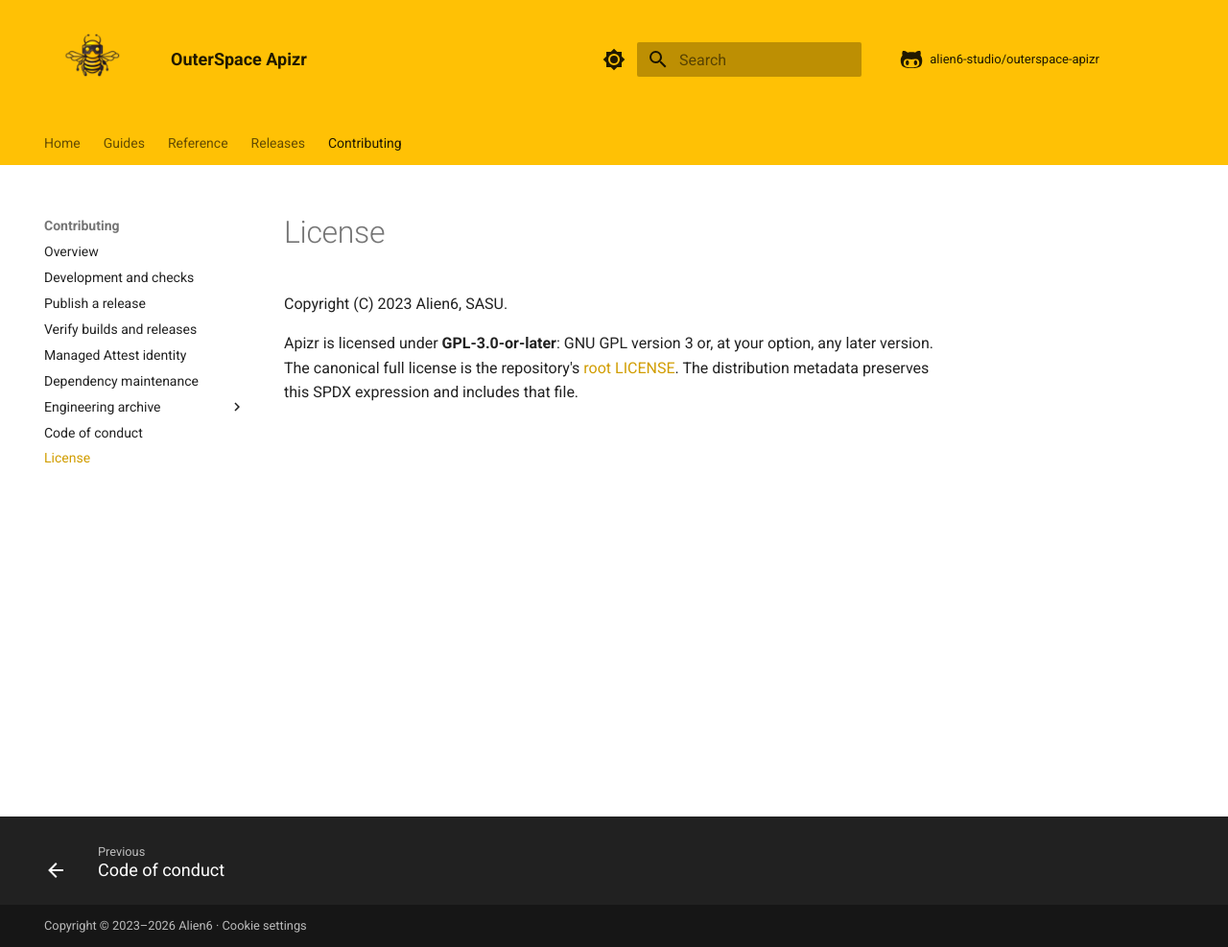
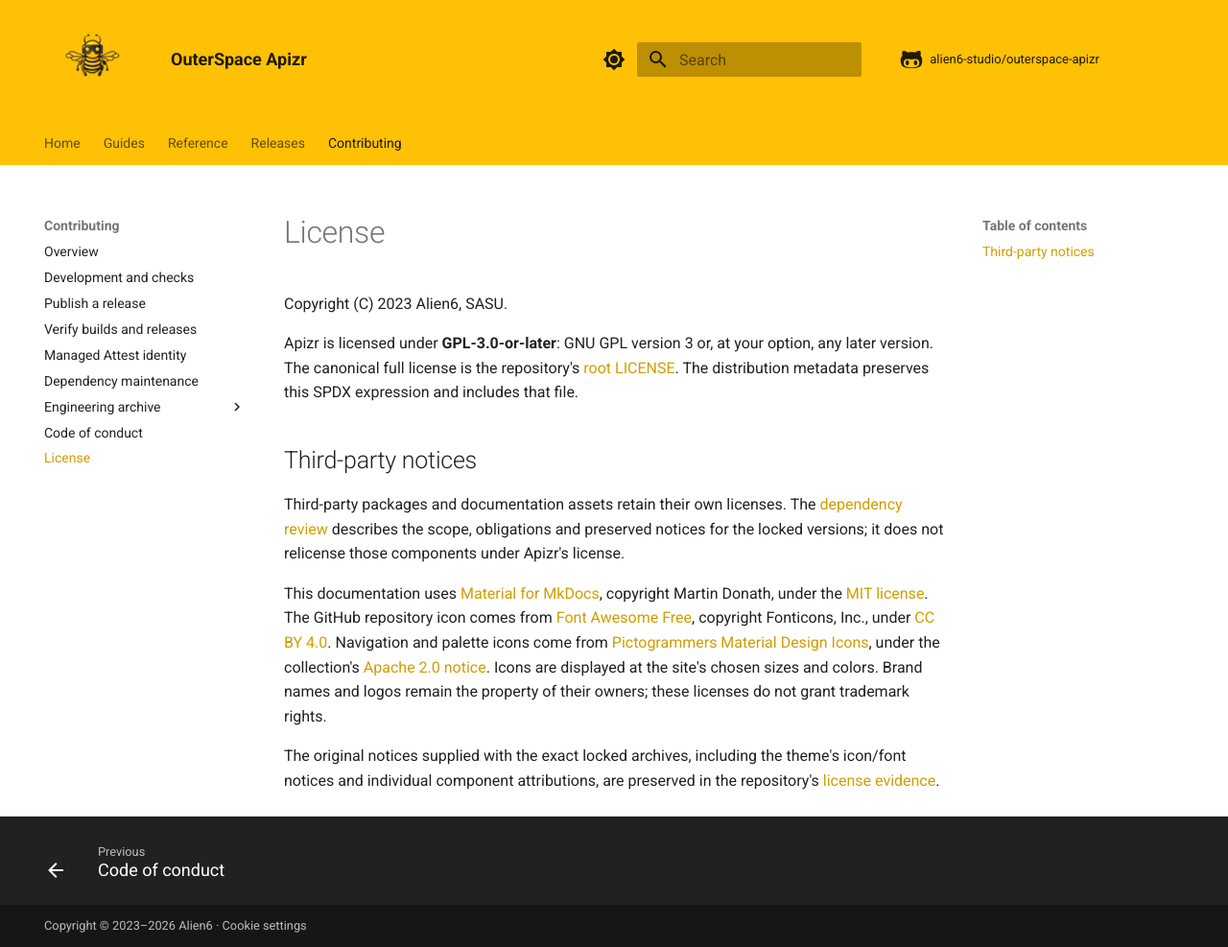
Before and after one commit to Alien6-Studio/outerspace-apizr, an MkDocs documentation site: the page built from docs/about/LICENSE.md, in a window 1280 px wide and 987 px high. Shown: the whole window at 96% size. Built offline with MkDocs 1.6.1 and Material for MkDocs 9.7.7, drawn with Linux system fonts in a browser that asks for light colours; comment, search, counter and statistics services are not loaded.

Commit message:
docs: credit the documentation theme and displayed icons

```diff
--- a/docs/about/LICENSE.md
+++ b/docs/about/LICENSE.md
@@ -6,3 +6,23 @@
 option, any later version. The canonical full license is the repository's
 [root LICENSE](https://github.com/Alien6-Studio/outerspace-apizr/blob/master/LICENSE).
 The distribution metadata preserves this SPDX expression and includes that file.
+
+## Third-party notices
+
+Third-party packages and documentation assets retain their own licenses.
+The [dependency review](../contributing/dependencies.md) describes the scope,
+obligations and preserved notices for the locked versions; it does not relicense
+those components under Apizr's license.
+
+This documentation uses [Material for MkDocs](https://squidfunk.github.io/mkdocs-material/),
+copyright Martin Donath, under the [MIT license](https://github.com/squidfunk/mkdocs-material/blob/9.7.7/LICENSE).
+The GitHub repository icon comes from [Font Awesome Free](https://fontawesome.com/),
+copyright Fonticons, Inc., under [CC BY 4.0](https://creativecommons.org/licenses/by/4.0/).
+Navigation and palette icons come from [Pictogrammers Material Design Icons](https://pictogrammers.com/library/mdi/),
+under the collection's [Apache 2.0 notice](https://pictogrammers.com/docs/general/license/).
+Icons are displayed at the site's chosen sizes and colors. Brand names and logos
+remain the property of their owners; these licenses do not grant trademark rights.
+
+The original notices supplied with the exact locked archives, including the
+theme's icon/font notices and individual component attributions, are preserved in
+the repository's [license evidence](https://github.com/Alien6-Studio/outerspace-apizr/blob/master/policy/dependency-license-texts.json).
```
